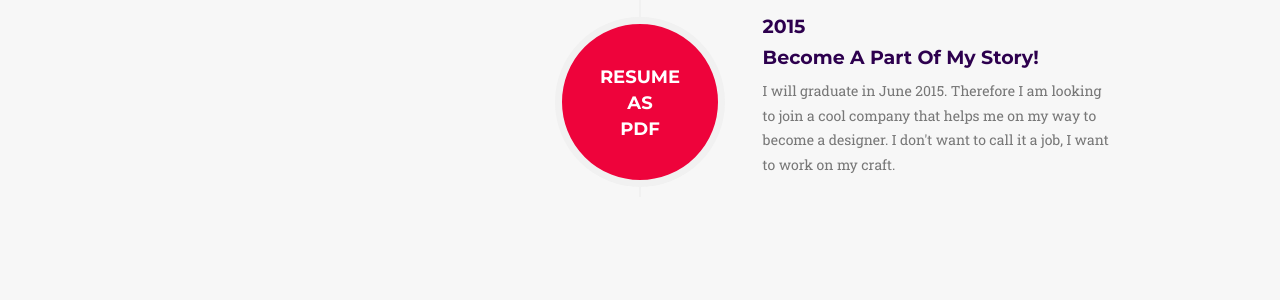
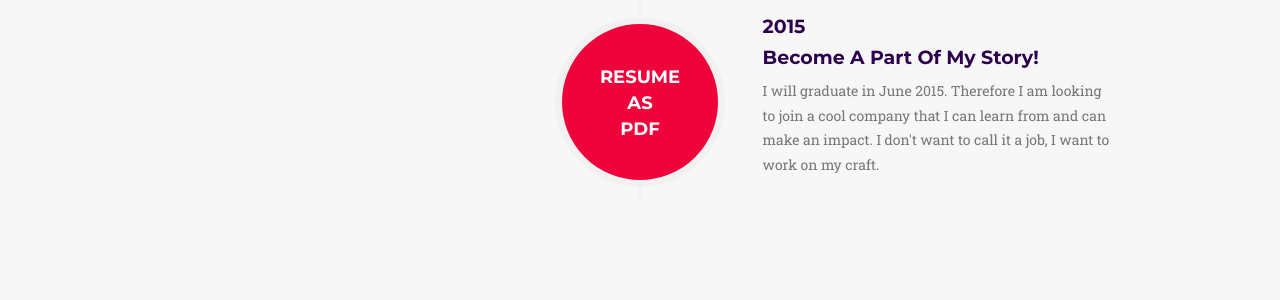
Before and after one commit to marororom/marororom.github.io, a Jekyll site: the page built from index.html, in a window 1280 px wide and 900 px high, scrolled down 2766 px. Shown: the part 311-611 px from the top of the window. Built offline with Jekyll 4.4.1, drawn with Linux system fonts in a browser that asks for light colours; some web fonts are replaced.

Commit message:
changed about

```diff
--- a/_includes/about.html
+++ b/_includes/about.html
@@ -62,7 +62,7 @@
                                     <h4 class="subheading">Become A Part Of My Story!</h4>
                                 </div>
                                 <div class="timeline-body">
-                                    <p class="text-muted">I will graduate in June 2015. Therefore I am looking to join a cool company that helps me on my way to become a designer. I don't want to call it a job, I want to work on my craft.</p>
+                                    <p class="text-muted">I will graduate in June 2015. Therefore I am looking to join a cool company that I can learn from and can make an impact. I don't want to call it a job, I want to work on my craft.</p>
                                 </div>
                             </div>
                         </li>
```
